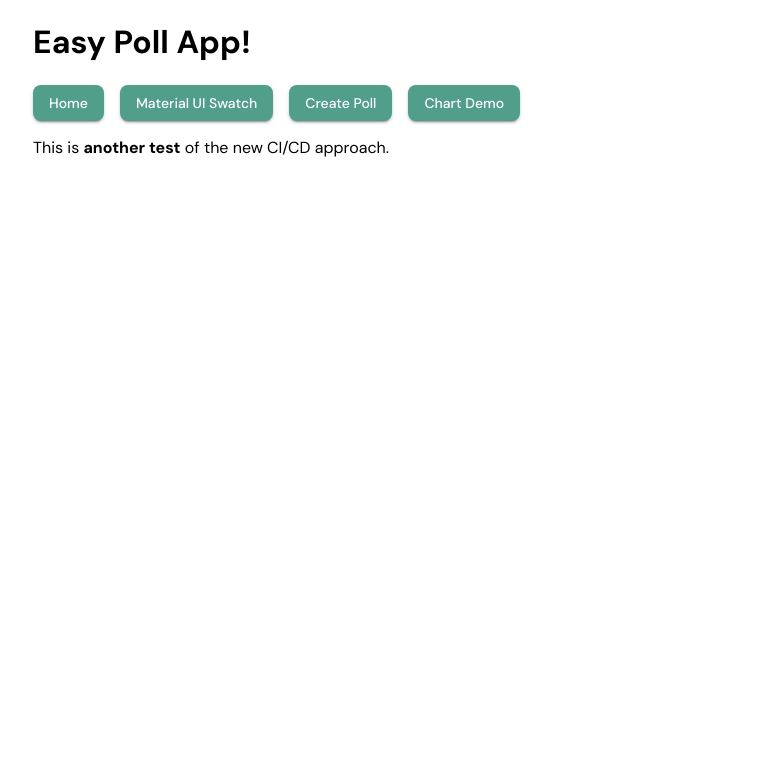
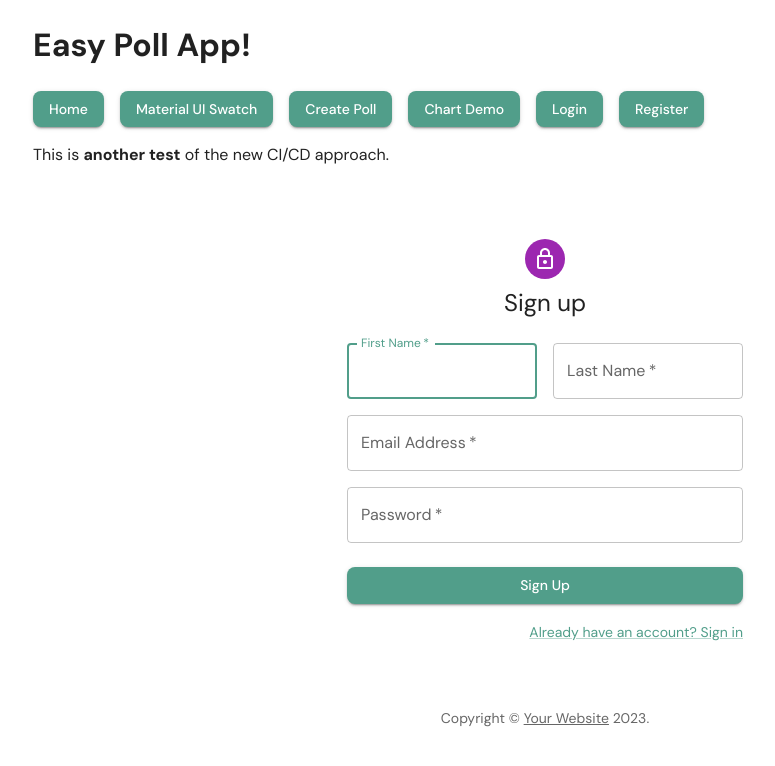
Before and after one commit to jaohara/easily-poll-students, a React (Create React App) app: page /register in a window 1280 px wide. Shown: the top 766 px of the page, without its empty margins (95-870 px from the left). Built offline with nearby package versions, Linux system fonts and the light colour scheme.

Commit message:
Added Vlad's auth context and components

```diff
--- a/src/App.js
+++ b/src/App.js
@@ -15,12 +15,17 @@ import {
   routes
 } from './routes';
 
+
+import { AuthContextProvider } from "./contexts/AuthContext/AuthContext";
+
 import EpNavBar from './components/UI/EpNavBar/EpNavBar';
 
 function App () {
   return (
     <BrowserRouter>
       <ThemeProvider theme={theme}>
+        <AuthContextProvider>
+
           <div className="App">
             <h1>Easy Poll App!</h1>
             <EpNavBar />
@@ -35,6 +40,7 @@ function App () {
                 }
             </Routes>
           </div>
+        </AuthContextProvider>
       </ThemeProvider>
     </BrowserRouter>
   );
--- /dev/null
+++ b/src/components/UI/EpCopyright/EpCopyright.jsx
@@ -0,0 +1,25 @@
+import React from 'react';
+
+import Link from "@mui/material/Link";
+import Typography from "@mui/material/Typography";
+
+
+function EpCopyright(props) {
+  return (
+    <Typography
+      variant="body2"
+      color="text.secondary"
+      align="center"
+      {...props}
+    >
+      {"Copyright © "}
+      <Link color="inherit" href="https://mui.com/">
+        Your Website
+      </Link>{" "}
+      {new Date().getFullYear()}
+      {"."}
+    </Typography>
+  );
+}
+
+export default EpCopyright;
--- /dev/null
+++ b/src/components/pages/Login/Login.jsx
@@ -0,0 +1,116 @@
+import * as React from "react";
+import Avatar from "@mui/material/Avatar";
+import Button from "@mui/material/Button";
+import CssBaseline from "@mui/material/CssBaseline";
+import TextField from "@mui/material/TextField";
+import FormControlLabel from "@mui/material/FormControlLabel";
+import Checkbox from "@mui/material/Checkbox";
+import Link from "@mui/material/Link";
+import Grid from "@mui/material/Grid";
+import Box from "@mui/material/Box";
+import LockOutlinedIcon from "@mui/icons-material/LockOutlined";
+import Typography from "@mui/material/Typography";
+import Container from "@mui/material/Container";
+// import { createTheme, ThemeProvider } from "@mui/material/styles";
+// import Navbar from "../../../components/Navbar/Navbar";
+import { AuthContext } from "../../../contexts/AuthContext/AuthContext";
+import { useNavigate } from "react-router-dom";
+
+import EpCopyright from "../../UI/EpCopyright/EpCopyright";
+
+export default function Login() {
+  const navigate = useNavigate();
+  const Auth = React.useContext(AuthContext);
+
+  const handleSubmit = (event) => {
+    event.preventDefault();
+    const data = new FormData(event.currentTarget);
+    Auth.login(data.get("email"), data.get("password"));
+    console.log({
+      email: data.get("email"),
+      password: data.get("password"),
+    });
+  };
+
+  React.useEffect(() => {
+    if (Auth.user) {
+      navigate("/");
+    }
+  });
+
+  return (
+    <>
+      {/* <Navbar /> */}
+      <Container component="main" maxWidth="xs">
+        <CssBaseline />
+        <Box
+          sx={{
+            marginTop: 8,
+            display: "flex",
+            flexDirection: "column",
+            alignItems: "center",
+          }}
+        >
+          <Avatar sx={{ m: 1, bgcolor: "secondary.main" }}>
+            <LockOutlinedIcon />
+          </Avatar>
+          <Typography component="h1" variant="h5">
+            Sign in
+          </Typography>
+          <Box
+            component="form"
+            onSubmit={handleSubmit}
+            noValidate
+            sx={{ mt: 1 }}
+          >
+            <TextField
+              margin="normal"
+              required
+              fullWidth
+              id="email"
+              label="Email Address"
+              name="email"
+              autoComplete="email"
+              autoFocus
+            />
+            <TextField
+              margin="normal"
+              required
+              fullWidth
+              name="password"
+              label="Password"
+              type="password"
+              id="password"
+              autoComplete="current-password"
+            />
+            <FormControlLabel
+              control={<Checkbox value="remember" color="primary" />}
+              label="Remember me"
+            />
+            <Button
+              type="submit"
+              fullWidth
+              variant="contained"
+              sx={{ mt: 3, mb: 2 }}
+            >
+              Sign In
+            </Button>
+            <Grid container>
+              <Grid item xs>
+                <Link href="/recover" variant="body2">
+                  Forgot password?
+                </Link>
+              </Grid>
+              <Grid item>
+                <Link href="/register" variant="body2">
+                  {"Don't have an account? Sign Up"}
+                </Link>
+              </Grid>
+            </Grid>
+          </Box>
+        </Box>
+        <EpCopyright sx={{ mt: 8, mb: 4 }} />
+      </Container>
+    </>
+  );
+}
--- /dev/null
+++ b/src/components/pages/Register/Register.jsx
@@ -0,0 +1,142 @@
+import * as React from "react";
+import { Auth } from "aws-amplify";
+
+import Avatar from "@mui/material/Avatar";
+import Button from "@mui/material/Button";
+import CssBaseline from "@mui/material/CssBaseline";
+import TextField from "@mui/material/TextField";
+import Link from "@mui/material/Link";
+import Grid from "@mui/material/Grid";
+import Box from "@mui/material/Box";
+import LockOutlinedIcon from "@mui/icons-material/LockOutlined";
+import Typography from "@mui/material/Typography";
+import Container from "@mui/material/Container";
+// import { createTheme, ThemeProvider } from "@mui/material/styles";
+// import Navbar from "../../../components/Navbar/Navbar";
+
+import EpCopyright from "../../UI/EpCopyright/EpCopyright";
+
+// const theme = createTheme();
+
+export default function Register() {
+  const handleSubmit = (event) => {
+    event.preventDefault();
+    const data = new FormData(event.currentTarget);
+    signUp(data.get("email"), data.get("password"));
+    console.log({
+      email: data.get("email"),
+      password: data.get("password"),
+    });
+  };
+
+  return (
+    <>
+    {/* <Navbar /> */}
+      <Container component="main" maxWidth="xs">
+        <CssBaseline />
+        <Box
+          sx={{
+            marginTop: 8,
+            display: "flex",
+            flexDirection: "column",
+            alignItems: "center",
+          }}
+        >
+          <Avatar sx={{ m: 1, bgcolor: "secondary.main" }}>
+            <LockOutlinedIcon />
+          </Avatar>
+          <Typography component="h1" variant="h5">
+            Sign up
+          </Typography>
+          <Box
+            component="form"
+            noValidate
+            onSubmit={handleSubmit}
+            sx={{ mt: 3 }}
+          >
+            <Grid container spacing={2}>
+              <Grid item xs={12} sm={6}>
+                <TextField
+                  autoComplete="given-name"
+                  name="firstName"
+                  required
+                  fullWidth
+                  id="firstName"
+                  label="First Name"
+                  autoFocus
+                />
+              </Grid>
+              <Grid item xs={12} sm={6}>
+                <TextField
+                  required
+                  fullWidth
+                  id="lastName"
+                  label="Last Name"
+                  name="lastName"
+                  autoComplete="family-name"
+                />
+              </Grid>
+              <Grid item xs={12}>
+                <TextField
+                  required
+                  fullWidth
+                  id="email"
+                  label="Email Address"
+                  name="email"
+                  autoComplete="email"
+                />
+              </Grid>
+              <Grid item xs={12}>
+                <TextField
+                  required
+                  fullWidth
+                  name="password"
+                  label="Password"
+                  type="password"
+                  id="password"
+                  autoComplete="new-password"
+                />
+              </Grid>
+            </Grid>
+            <Button
+              type="submit"
+              fullWidth
+              variant="contained"
+              sx={{ mt: 3, mb: 2 }}
+            >
+              Sign Up
+            </Button>
+            <Grid container justifyContent="flex-end">
+              <Grid item>
+                <Link href="#" variant="body2">
+                  Already have an account? Sign in
+                </Link>
+              </Grid>
+            </Grid>
+          </Box>
+        </Box>
+        <EpCopyright sx={{ mt: 8, mb: 4 }} />
+      </Container>
+    </>
+  );
+}
+
+async function signUp(username, password) {
+  try {
+    const { user } = await Auth.signUp({
+      username,
+      password,
+      attributes: {
+        email: username, // optional
+        // other custom attributes
+      },
+      autoSignIn: {
+        // optional - enables auto sign in after user is confirmed
+        enabled: true,
+      },
+    });
+    console.log(user);
+  } catch (error) {
+    console.log("error signing up:", error);
+  }
+}
--- /dev/null
+++ b/src/contexts/AuthContext/AuthContext.js
@@ -0,0 +1,67 @@
+import React, { createContext, useState } from "react";
+import { Auth } from "aws-amplify";
+
+const AuthContext = createContext(undefined);
+
+function AuthContextProvider(props) {
+  const [user, setUser] = useState(null);
+  const [err, setErr] = useState("");
+
+  const login = (email, pwd) => {
+    Auth.signIn(email, pwd)
+      .then((res) => {
+        setUser(res);
+        setErr("");
+      })
+      .catch((err) => {
+        setErr(err);
+      });
+  };
+
+  const register = (email, pwd) => {
+    Auth.signUp({
+      username: email,
+      password: pwd,
+      attributes: {
+        email,
+      },
+      autoSignIn: {
+        enabled: true,
+      },
+    })
+      .then((res) => {
+        setUser(res);
+        setErr("");
+      })
+      .catch((err) => {
+        setErr(err);
+      });
+  };
+
+  const logout = () => {
+    Auth.signOut()
+      .then(() => {
+        setUser(null);
+        setErr("");
+      })
+      .catch((err) => {
+        setErr(err);
+      });
+  };
+
+  return (
+    <AuthContext.Provider
+      value={{
+        user,
+        err,
+        login,
+        register,
+        logout,
+      }}
+    >
+      {props.children}
+    </AuthContext.Provider>
+  );
+}
+
+export { AuthContext, AuthContextProvider };
--- a/src/routes.js
+++ b/src/routes.js
@@ -7,6 +7,11 @@ import CreatePoll from './components/pages/CreatePoll/CreatePoll';
 // demo-related pages
 import MaterialUISwatch from "./components/Demo/MaterialUISwatch/MaterialUISwatch";
 import EpChartDemo from './components/Demo/EpChartDemo/EpChartDemo';
+
+
+// testing login stuff
+import Login from "./components/pages/Login/Login";
+import Register from "./components/pages/Register/Register";
 
 // name is display name on button/link
 export const routes = [
@@ -29,7 +34,17 @@ export const routes = [
     path: "/epchart-demo",
     name: "Chart Demo",
     element: <EpChartDemo />
-  }
+  },
+  {
+    path: "/login",
+    name: "Login",
+    element: <Login />
+  },
+  {
+    path: "/register",
+    name: "Register",
+    element: <Register />
+  },
 ];
 
 // create router, filtering out names
```
Lines whose indentation alone changed are shown as unchanged.
